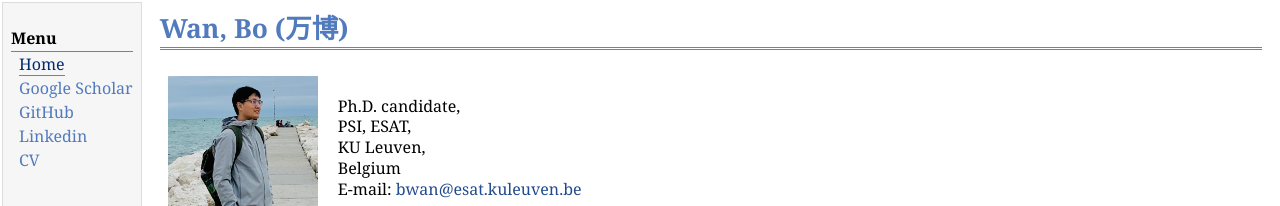
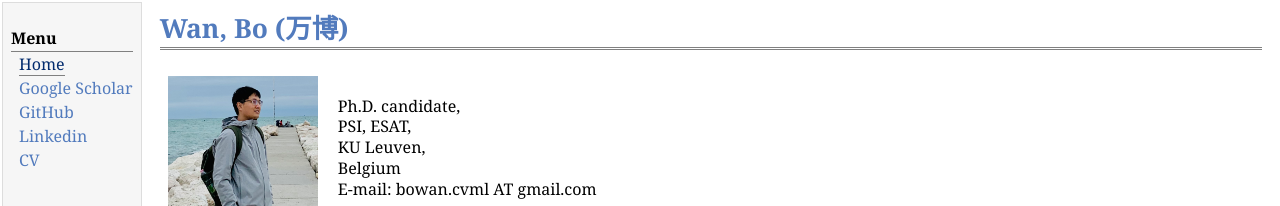
Before and after one commit to bwancv/bwancv.github.io, a plain HTML site: page index.html in a window 1280 px wide. Shown: the top 206 px of the page. Drawn offline with Linux system fonts and the light colour scheme.

Commit message:
Update index.html

```diff
--- a/index.html
+++ b/index.html
@@ -31,7 +31,7 @@
   PSI, ESAT, <br />
   KU Leuven, <br />
   Belgium <br />
-E-mail: <a href="mailto:bwan@esat.kuleuven.be">bwan@esat.kuleuven.be</a></p>
+E-mail: bowan.cvml AT gmail.com
 </td></tr></table>
 <h2>About me</h2>
 <p>I am currently a last year Ph.D. student supervised by Prof. <a href="https://homes.esat.kuleuven.be/~tuytelaa/">Tinne Tuytelaars</a> at KU Leuven, Belgium.
```
